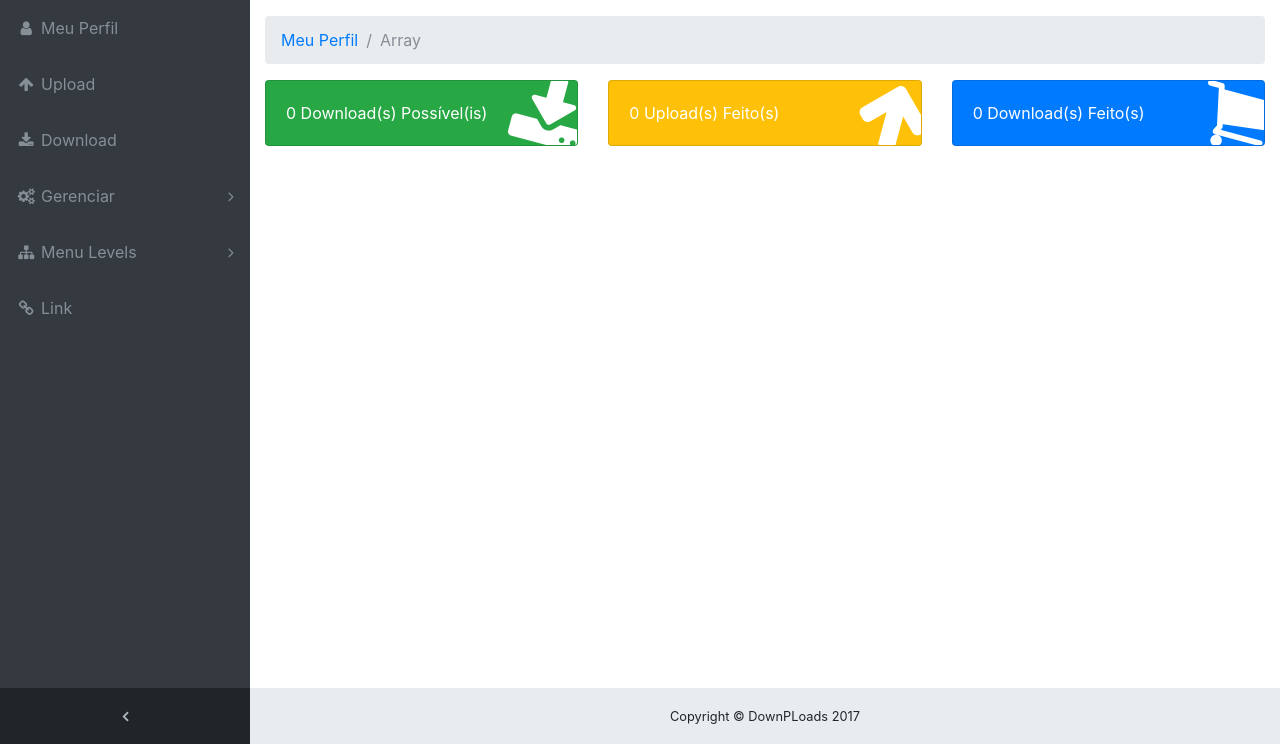
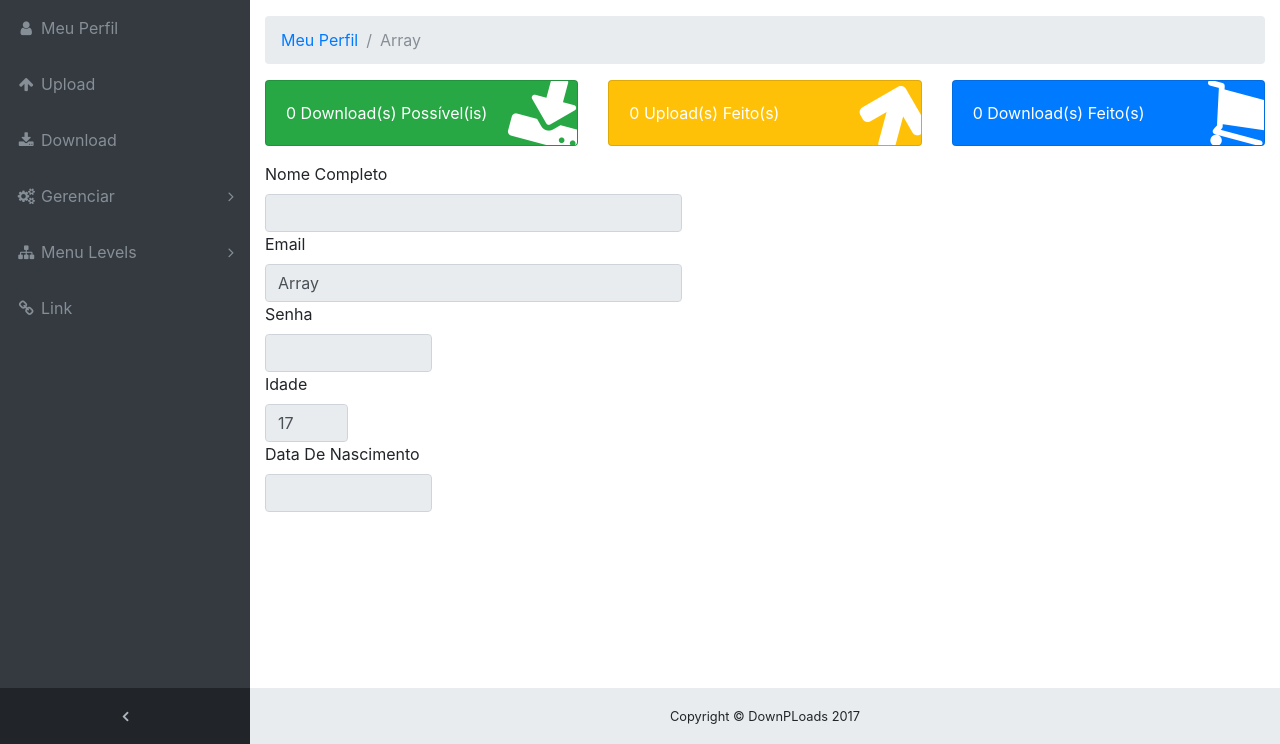
Before and after one commit to Rudinilly/DownPLoads, a PHP site: page / in a window 1280 px wide. Shown: the part 56-800 px from the top of the page. Run offline with PHP 8.4, Linux system fonts and the light colour scheme; the visitor is signed in with stand-in values (Sample User, id 1); data that the repository does not hold is empty.

Commit message:
Erika: Implementação da pagina index; dados do usuário.

```diff
--- a/Parte2/index.php
+++ b/Parte2/index.php
@@ -20,13 +20,14 @@ if (isset($_SESSION['usuario'])) {
 
         //dados do usuario
         while ($u = mysqli_fetch_assoc($query)){
+           $user = $u['Email_usu'];
+            //downloads permitidos
+            if($user == $logado){
             $data  = $u['Data_nasc'];
             $Id_usu = $u['Id_usu'];
             $permite = $u['Idade_usu'];
             $name = $u['Nome_usu'];
-            $user = $u['Email_usu'];
-            //downloads permitidos
-            if($user == $logado){
+            $senha = $u['Senha_usu'];
             while ($a = mysqli_fetch_assoc($queryarq)){
                 if($a['Clas_indicativa']<=$permite){
                    $p++;
@@ -225,6 +226,18 @@ if (isset($_GET['sair'])) {
             </div>
           </div>
         </div>
+           <div class="container">
+               <label>Nome Completo </label>
+               <input value="<?php echo $name; ?>" type="text"class="form-control col-md-5" disabled></input>
+               <label>Email </label>
+               <input value="<?php echo $logado;?>" type="text"class="form-control col-md-5" disabled></input>
+                 <label>Senha </label>
+               <input value="<?php echo $senha;?>" type="text"class="form-control col-md-2" disabled></input>
+               <label>Idade</label>
+               <input value="<?php echo $idade;?>" type="text"class="form-control col-md-1" disabled></input>
+               <label>Data De Nascimento </label>
+               <input value="<?php echo $data;?>" type="text"class="form-control col-md-2" disabled></input>
+           </div>
 
     <footer class="sticky-footer">
       <div class="container">
```
